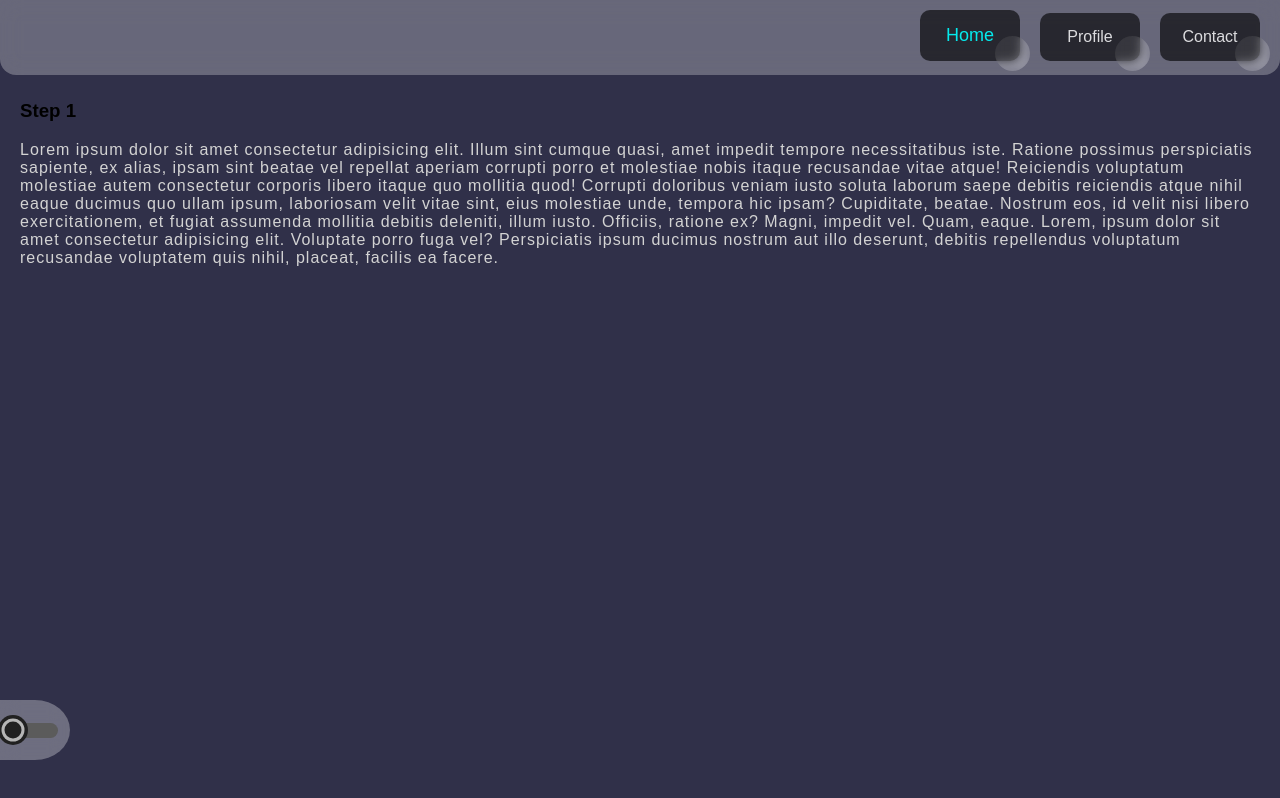
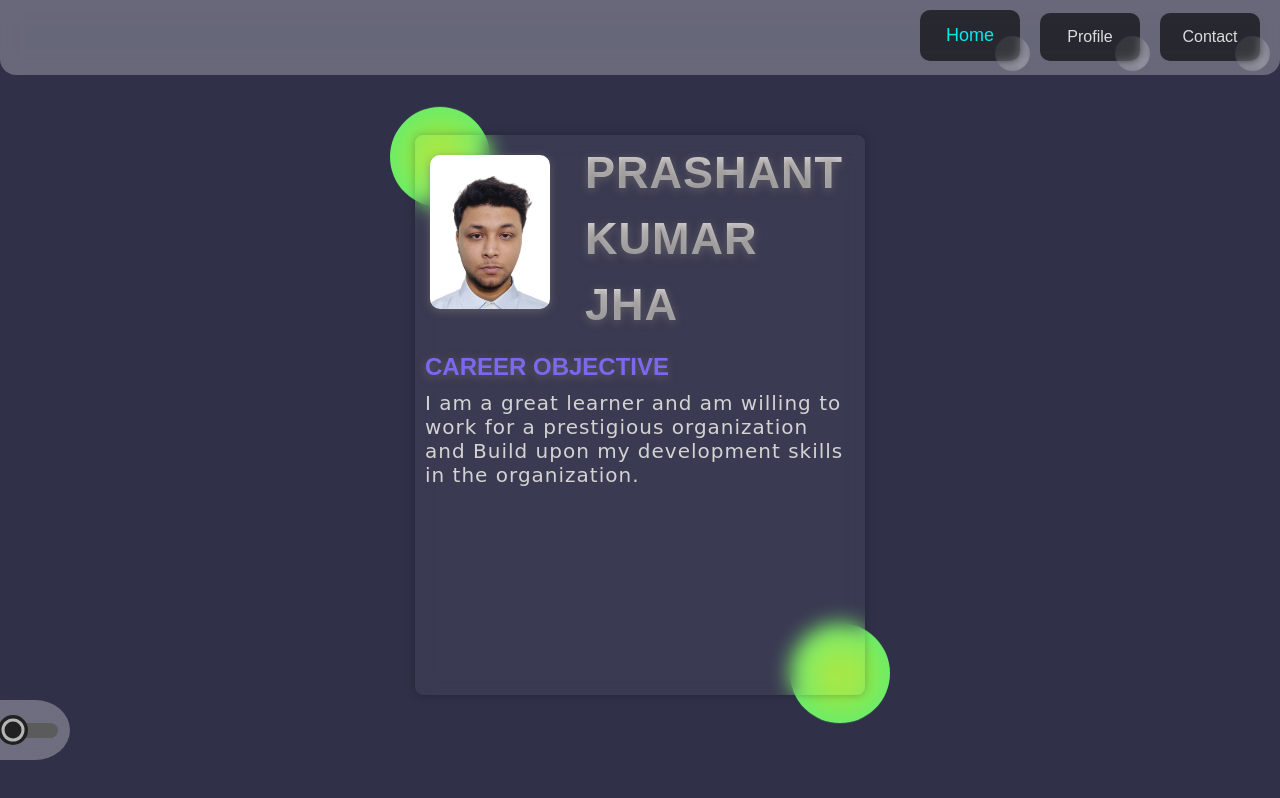
Before and after one commit to prashantj510/PrashantKrjha, a plain HTML site: page index.html in a window 1280 px wide. Drawn offline with Linux system fonts and the light colour scheme.

Commit message:
HOME CARD DONE

```diff
--- a/DayNight.css
+++ b/DayNight.css
@@ -52,7 +52,7 @@
     align-items: center;
   }
 
-  .slider .circle {
+  .slider .circle1 {
     background-color: #212121;
     height: 3em;
     width: 3em;
@@ -63,7 +63,7 @@
     transition: .4s;
   }
 
-  .slider .circle::before {
+  .slider .circle1::before {
     position: absolute;
     content: "";
     height: 2.3em;
@@ -76,7 +76,7 @@
     transition: .4s;
   }
 
-  .slider .circle::after {
+  .slider .circle1::after {
     content: '';
     background-color: #212121;
     height: 1.7em;
@@ -89,17 +89,17 @@
     transition: .4s;
   }
 
-  input:checked + .slider .circle {
+  input:checked + .slider .circle1 {
     transform: translateX(2em);
     transition: .4s;
   }
 
-  input:checked + .slider .circle::before {
+  input:checked + .slider .circle1::before {
     background-color: #e1e1e1;
     transition: .4s;
   }
 
-  input:checked + .slider .circle::after {
+  input:checked + .slider .circle1::after {
     width: 0;
     height: 0;
     transition: .4s;
--- /dev/null
+++ b/HomeCard.css
@@ -0,0 +1,121 @@
+.Home {
+    /* position: absolute;
+   left: 50%;
+   top: 50%; */
+    margin: 15px;
+    width: 80%;
+    height: 250px;
+}
+
+.card {
+    width: 450px;
+    height: 70vh;
+    -webkit-transition: all 0.2s;
+    transition: all 0.2s;
+    position: relative;
+    cursor: pointer;
+
+}
+
+.card-inner {
+    width: inherit;
+    height: inherit;
+    background: rgba(255, 255, 255, .05);
+    -webkit-box-shadow: 0 0 10px rgba(0, 0, 0, 0.25);
+    box-shadow: 0 0 10px rgba(0, 0, 0, 0.25);
+    -webkit-backdrop-filter: blur(10px);
+    backdrop-filter: blur(10px);
+    border-radius: 8px;
+}
+
+.card:hover {
+    -webkit-transform: scale(1.04) rotate(1deg);
+    -ms-transform: scale(1.04) rotate(1deg);
+    transform: scale(1.04) rotate(1deg);
+}
+
+.circle {
+    width: 100px;
+    height: 100px;
+    background: radial-gradient(#b0e633, #53ef7d);
+    border-radius: 50%;
+    position: absolute;
+    animation: move-up6 2s ease-in infinite alternate-reverse;
+}
+
+.circle:nth-child(1) {
+    top: -25px;
+    left: -25px;
+}
+
+.circle:nth-child(2) {
+    bottom: -25px;
+    right: -25px;
+    -webkit-animation-name: move-down1;
+    animation-name: move-down1;
+}
+
+@-webkit-keyframes move-up6 {
+    to {
+        -webkit-transform: translateY(-10px);
+        transform: translateY(-10px);
+    }
+}
+
+@keyframes move-up6 {
+    to {
+        -webkit-transform: translateY(-10px);
+        transform: translateY(-10px);
+    }
+}
+
+@-webkit-keyframes move-down1 {
+    to {
+        -webkit-transform: translateY(10px);
+        transform: translateY(10px);
+    }
+}
+
+@keyframes move-down1 {
+    to {
+        -webkit-transform: translateY(10px);
+        transform: translateY(10px);
+    }
+}
+
+.Profile-Pic {
+    display: flex;
+}
+
+.Pic {
+    /* position: absolute;
+    height: 100px;
+    width: 50px; */
+    margin: 20px 15px;
+}
+
+.Pic1 {
+    position: relative;
+    width: 120px;
+    border-radius: 10px;
+    box-shadow: 0px 2px 8px rgba(119, 113, 113, 0.65);
+}
+
+.card-inner h1 {
+    font-size: 45px;
+    background: -webkit-linear-gradient(#eee9e9, #9a9b9c);
+    -webkit-background-clip: text;
+    -webkit-text-fill-color: transparent;
+    margin: 10px 5px;
+    padding: 2px 15px;
+    letter-spacing: 1px;
+    text-shadow: 0px 2px 8px rgba(119, 113, 113, 0.65);
+    /* position: relative; */
+    /* text-align:; */
+}
+
+.card-inner h2 {
+    color: mediumslateblue;
+    text-shadow: 0px 2px 8px rgba(119, 113, 113, 0.65);
+    margin: 10px 10px;
+}
--- a/index.html
+++ b/index.html
@@ -7,6 +7,7 @@
     <title>Prashant Jha</title>
     <link rel="stylesheet" href="style.css">
     <link rel="stylesheet" href="DayNight.css">
+    <link rel="stylesheet" href="HomeCard.css">
 </head>
 
 <body>
@@ -22,14 +23,27 @@
     <!-- Main Body Start -->
     <div class="main-content">
         <div class="content live" id="step1">
-            <h3>Step 1</h3>
-            <p>
-        Lorem ipsum dolor sit amet consectetur adipisicing elit. Illum sint cumque quasi, amet impedit tempore necessitatibus iste. Ratione possimus perspiciatis sapiente, ex alias, ipsam sint beatae vel repellat aperiam corrupti porro et molestiae nobis itaque recusandae vitae atque! Reiciendis voluptatum molestiae autem consectetur corporis libero itaque quo mollitia quod! Corrupti doloribus veniam iusto soluta laborum saepe debitis reiciendis atque nihil eaque ducimus quo ullam ipsum, laboriosam velit vitae sint, eius molestiae unde, tempora hic ipsam? Cupiditate, beatae. Nostrum eos, id velit nisi libero exercitationem, et fugiat assumenda mollitia debitis deleniti, illum iusto. Officiis, ratione ex? Magni, impedit vel. Quam, eaque.
-        Lorem, ipsum dolor sit amet consectetur adipisicing elit. Voluptate porro fuga vel? Perspiciatis ipsum ducimus nostrum aut illo deserunt, debitis repellendus voluptatum recusandae voluptatem quis nihil, placeat, facilis ea facere.
-
-
-    </p>
-          </div>
+            <div class="Home">
+                <div class="card">
+                    <div class="circle"></div>
+                    <div class="circle"></div>
+                    <div class="card-inner">
+                        <div class="Profile-Pic">
+                          <div class="Pic">
+                            <img class="Pic1"src="1.png" alt="">
+                          </div>
+                          <div class="Name">
+                            <H1>PRASHANT</H1>
+                            <h1>KUMAR </h1>
+                            <h1>JHA</h1>
+                          </div>
+                        </div>
+                        <h2>CAREER OBJECTIVE</h2>
+                        <p>I am a great learner and am willing to work for a prestigious organization and Build upon my development skills in the organization.</p>
+                    </div>
+                </div>
+              </div>
+            </div>
           <!-- end of single item -->
           <!-- single item -->
           <div class="content" id="step2">
@@ -54,7 +68,7 @@
         <label for="dark-mode" class="switch">
             <input type="checkbox" id="dark-mode" class="input">
             <span class="slider">
-                <span class="circle"></span>
+                <span class="circle1"></span>
             </span>
         </label>
     </div>
--- a/style.css
+++ b/style.css
@@ -2,6 +2,10 @@ body{
     margin: 100px 0px;
     background-color: #303049;
     font-family: sans-serif;
+    display: flex;
+    justify-content: center;
+    /* height: 100vh; */
+    align-items: center;
 }
 
 
@@ -113,4 +117,7 @@ body{
   p{
     color: lightgray;
     letter-spacing: 1px;
+    margin: 10px;
+    font-size: 20px;
+    font-family: cursive;
   }
```
Also changed, not shown: 1.png (added).
